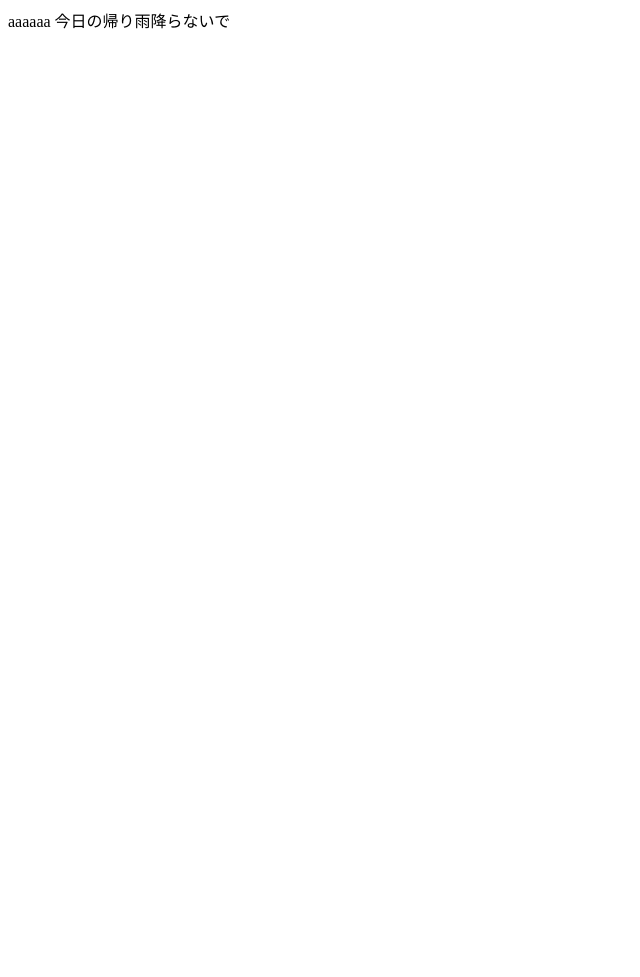
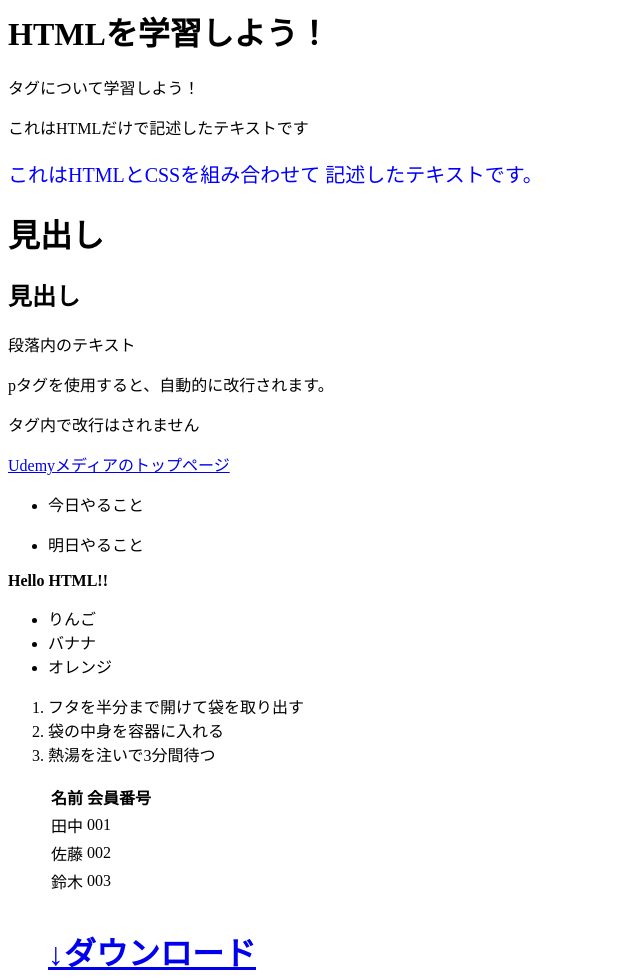
Before and after one commit to kbnynk/HTML_Stady, a plain HTML site: page index.html in a window 1280 px wide. Shown: the top 977 px of the page, without its empty margins (0-640 px from the left). Before the commit the page ends 800 px from the top, so only its background shows below. Drawn offline with Linux system fonts and the light colour scheme.

Commit message:
HTMLを触れてみた

```diff
--- a/index.html
+++ b/index.html
@@ -1,2 +1,68 @@
-aaaaaa
-今日の帰り雨降らないで
+<h1>HTMLを学習しよう！</h1>
+<p1>タグについて学習しよう！</p1>
+<p>これはHTMLだけで記述したテキストです</p>
+<p style="color:blue; font-size: 20px;">これはHTMLとCSSを組み合わせて
+    記述したテキストです。</p>
+<h1>見出し</h1>
+<h2>見出し</h2>
+<p>段落内のテキスト</p>
+<p>pタグを使用すると、自動的に改行されます。</p>
+<p>タグ内で改行はされません</p>
+<p><a href="https://udemy.benesse.co.jp/">Udemyメディアのトップページ</a></p>
+<ul><li>今日やること</li><p></p>
+    <li>明日やること</li></ul>
+<strong>Hello HTML!!</strong>
+<ul>
+
+    <li>りんご</li>
+
+    <li>バナナ</li>
+
+    <li>オレンジ</li>
+
+    </ul>
+
+    <ol>
+
+    <li>フタを半分まで開けて袋を取り出す</li>
+
+    <li>袋の中身を容器に入れる</li>
+
+    <li>熱湯を注いで3分間待つ</li>
+    <table><p></p>
+
+        <tr>
+
+          <th>名前</th>
+
+          <th>会員番号</th>
+
+       </tr>
+
+        <tr>
+
+          <td>田中</td>
+
+          <td>001</td>
+
+        </tr>
+
+        <tr>
+
+          <td>佐藤</td>
+
+          <td>002</td>
+
+        </tr>
+
+        <tr>
+
+          <td>鈴木</td>
+
+          <td>003</td>
+
+        </tr>
+
+      </table>
+     <h1><p><a href="https://hiyokoyarou.com/wp-content/uploads/2023/03/dancing-hiyoko-2.gif">↓ダウンロード</a></p></h1>
+     <img src="https://hiyokoyarou.com/wp-content/uploads/2023/03/dancing-hiyoko-2.gif" alt="ひよこ"></img src>
```
